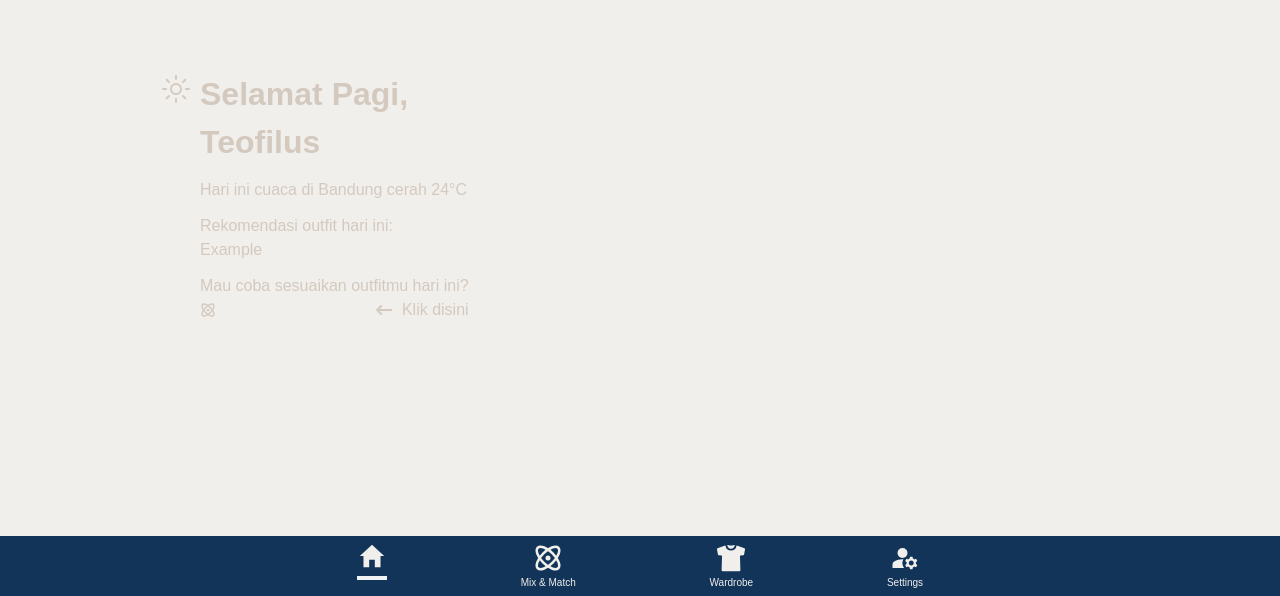
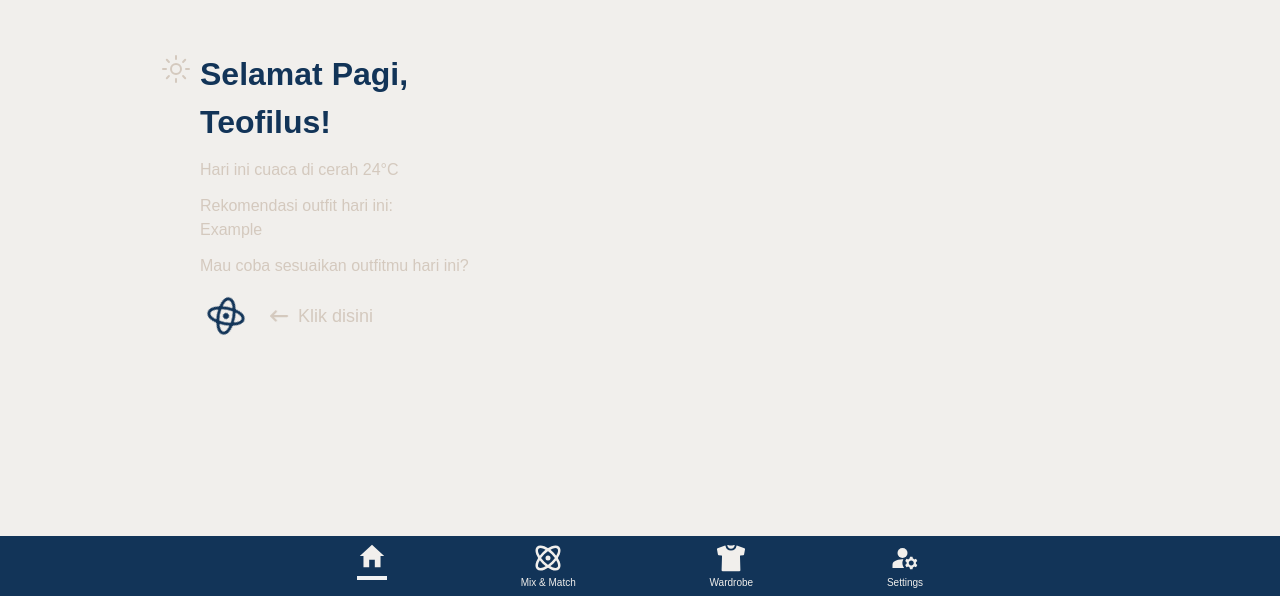
Before and after one commit to theoz06/stylemate-client, a Next.js app in the folder stylemate-client/: page /home in a window 1280 px wide. Shown: the part 204-800 px from the top of the page. Built offline with nearby package versions, Linux system fonts and the light colour scheme; no server answers.

Commit message:
Add weather API integration and update Home component to display current weather

```diff
--- a/stylemate-client/package.json
+++ b/stylemate-client/package.json
@@ -9,6 +9,8 @@
     "lint": "next lint"
   },
   "dependencies": {
+    "axios": "^1.8.4",
+    "js-cookie": "^3.0.5",
     "next": "15.2.4",
     "react": "^19.0.0",
     "react-dom": "^19.0.0",
--- a/stylemate-client/src/app/home/page.jsx
+++ b/stylemate-client/src/app/home/page.jsx
@@ -17,7 +17,7 @@ const Page = () => {
     <div className={index.container}>
       <main className="flex items-center justify-center min-h-screen w-full">
         <section className={`${index.section_container} h-full w-full flex justify-center items-center`}>
-          {activeTab === 0 && <Main />}
+          {activeTab === 0 && <Main setActiveTab={setActiveTab}/>}
           {activeTab === 1 && <MixAndMatch />}
           {activeTab === 2 && <WarDrobe />}
           {activeTab === 3 && <Profil />}
--- a/stylemate-client/src/components/Main/Home/index.jsx
+++ b/stylemate-client/src/components/Main/Home/index.jsx
@@ -3,8 +3,11 @@ import index from "./index.module.css";
 import { IoSunnyOutline } from "react-icons/io5";
 import { FaArrowLeftLong } from "react-icons/fa6";
 import { LuAtom } from "react-icons/lu";
+import useGetWeather from "@/hooks/weatherHook/useWeatherService";
 
-const Home = () => {
+const Home = ({ setActiveTab }) => {
+  const {weather} = useGetWeather();
+
   return (
     <>
       <article className="home-content w-full flex justify-center items-start">
@@ -15,24 +18,24 @@ const Home = () => {
           <div className="flex flex-col gap-3">
             <div className={index.greeting}>
               <h1>Selamat Pagi,</h1>
-              <p>Teofilus</p>
+              <p>Teofilus!</p>
             </div>
             <div className="font-medium text-md">
-              <p>Hari ini cuaca di Bandung cerah 24&deg;C</p>
+              <p>Hari ini cuaca di {weather?.city} cerah 24&deg;C</p>
             </div>
             <div>
               <p>Rekomendasi outfit hari ini:</p>
               <div>Example</div>
             </div>
-            <div>
+            <div className="flex flex-col gap-3">
               <p>Mau coba sesuaikan outfitmu hari ini?</p>
-              <div className="flex justify-between items-center">
+              <div className="flex items-center space-x-5">
                 <button>
-                  <p>
-                    <LuAtom />
+                  <p className="p-2 rounded-md text-[#123458] text-4xl hover:bg-[#123458] hover:text-[#F1EFEC] transform transition duration-300" onClick={() => setActiveTab(1)}>
+                    <LuAtom className={index.animated_icon} />
                   </p>
                 </button>
-                <div className="flex items-center gap-2">
+                <div className="flex items-center gap-2 text-lg font-medium ">
                   <span className={index.animated_arrow}>
                     <FaArrowLeftLong />
                   </span>
--- a/stylemate-client/src/components/Main/Home/index.module.css
+++ b/stylemate-client/src/components/Main/Home/index.module.css
@@ -2,6 +2,10 @@
     font-size: 2rem;
     font-weight: 600;
     text-align: left;
+}
+
+.greeting {
+    color: #123458;
 }
 
 @keyframes moveLeftRight {
@@ -16,3 +20,16 @@
 .animated_arrow {
     animation: moveLeftRight 0.8s ease-in-out infinite;
 }
+
+@keyframes rotateIcon {
+    from {
+        transform: rotate(0deg);
+    }
+    to {
+        transform: rotate(360deg);
+    }
+}
+
+.animated_icon {
+    animation: rotateIcon 1.5s linear infinite;
+}
--- /dev/null
+++ b/stylemate-client/src/hooks/weatherHook/useWeatherService.js
@@ -0,0 +1,35 @@
+import getWeather from "@/services/weather/getCurrentWeather";
+import { useEffect, useState } from "react";
+
+const useGetWeather = () => {
+    const [error, setError] = useState(null);
+    const [weather, setWeather] = useState(null);
+    const [loading, setLoading] = useState(false);
+
+    const getWeatherData = async () => {
+        setLoading(true);
+
+        try {
+            const res = await getWeather();
+            setWeather(res);
+        } catch (err) {
+            const errMessage = err?.response?.data?.message || err?.response?.error || "Failed to fetch weather data!";
+            setError(errMessage);
+        } finally {
+            setLoading(false);
+        }
+
+    }
+
+    useEffect(()=> {
+        getWeatherData();
+    },[]);
+
+    return {
+        weather,
+        error,
+        loading,
+    }
+}
+
+export default useGetWeather;
--- /dev/null
+++ b/stylemate-client/src/libs/dal/weatherAPI.js
@@ -0,0 +1,8 @@
+import axios from "axios";
+import Cookies from "js-cookie";
+
+const weatherAPI = axios.create({
+    baseURL : "http://ip-api.com/json/",
+})
+
+export default weatherAPI;
--- /dev/null
+++ b/stylemate-client/src/services/weather/getCurrentWeather.js
@@ -0,0 +1,16 @@
+import weatherAPI from "@/libs/dal/weatherAPI";
+import axios from "axios";
+
+
+const getWeather = async () => {
+    try {
+        const res = await axios.get("https://api64.ipify.org?format=json");
+        const ip = res.data.ip;
+        const response = await weatherAPI.get(`${ip}`);
+        return response.data;
+    }catch(error) {
+        throw error;
+    }
+}
+
+export default getWeather;
```
Also changed, not shown: 1 other file (tests, documents, lock files or other folders).
